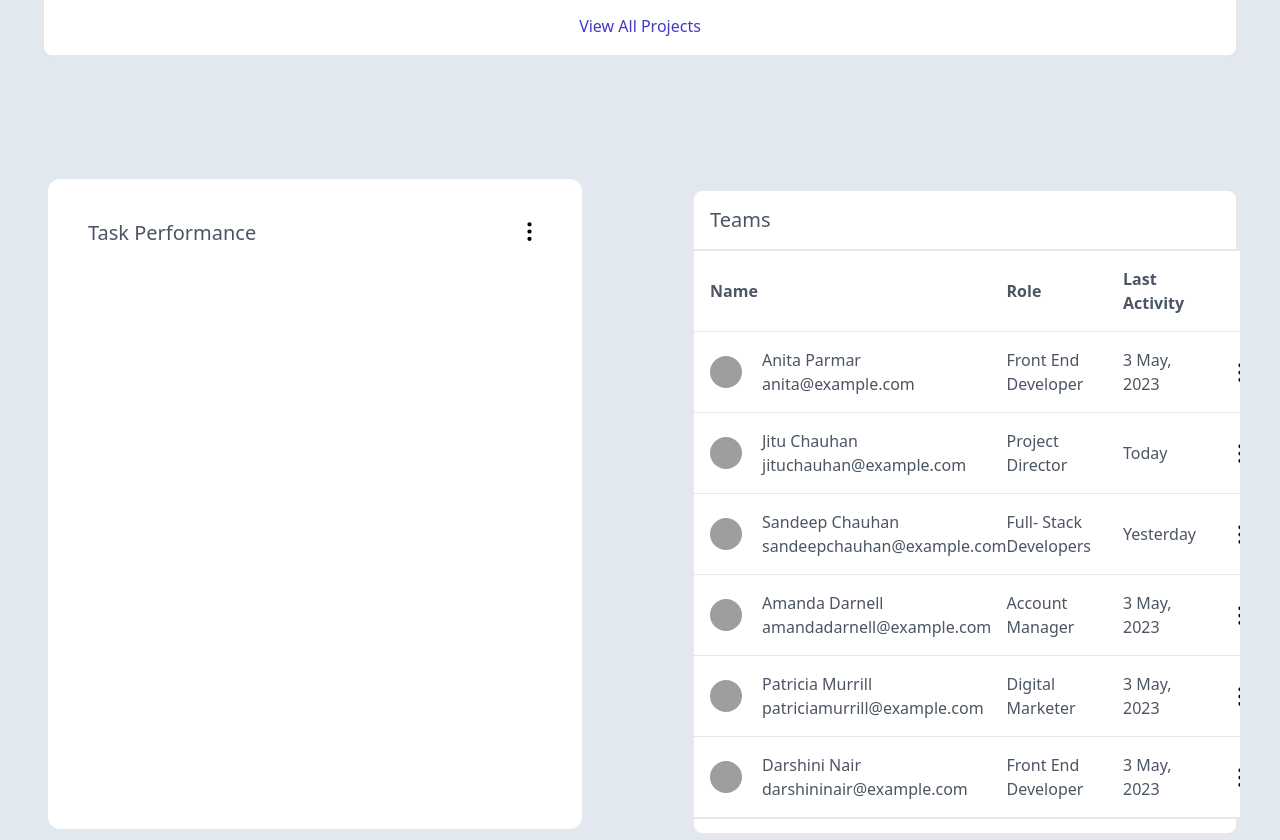
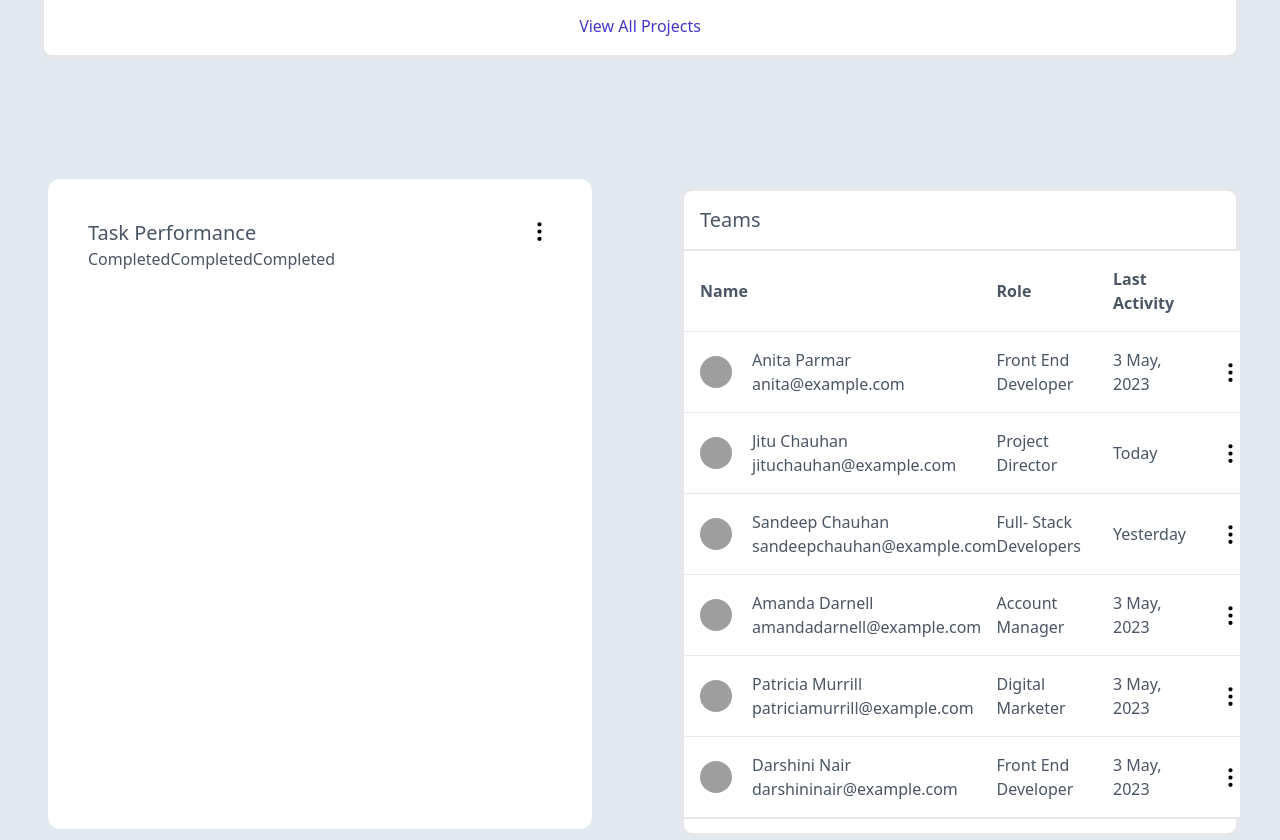
Before and after one commit to dimbyvita/DashUI-2.0, a website: page src/Dashboard.html in a window 1280 px wide. Shown: the part 1101-1941 px from the top of the page. Drawn offline with Linux system fonts and the light colour scheme; grey boxes are pictures that could not be loaded.

Commit message:
third commit

```diff
--- a/src/Dashboard.html
+++ b/src/Dashboard.html
@@ -913,7 +913,7 @@
               </div>
 
               <!-- task perf -->
-              <div class="grid grid-cols-1 md:grid-cols-2 gap-5">
+              <div class="grid grid-cols-1 md:grid-cols-2 ">
                 <!-- perf -->
                 <div class="m-12 mt-20 p-10 bg-white rounded-xl ">
                     <div class="flex justify-between">
@@ -923,6 +923,14 @@
                             <path d="M14 12C14 13.1046 13.1046 14 12 14C10.8954 14 10 13.1046 10 12C10 10.8954 10.8954 10 12 10C13.1046 10 14 10.8954 14 12Z" fill="#000000"/>
                             <path d="M12 21C13.1046 21 14 20.1046 14 19C14 17.8954 13.1046 17 12 17C10.8954 17 10 17.8954 10 19C10 20.1046 10.8954 21 12 21Z" fill="#000000"/>
                         </svg>
+                    </div>
+                    <div>
+                        <!-- image circle -->
+                    </div>
+                    <div class="flex">
+                        <div>Completed</div>
+                        <div>Completed</div>
+                        <div>Completed</div>
                     </div>
                 </div>
 
```
Also changed, not shown: public/output.css.
